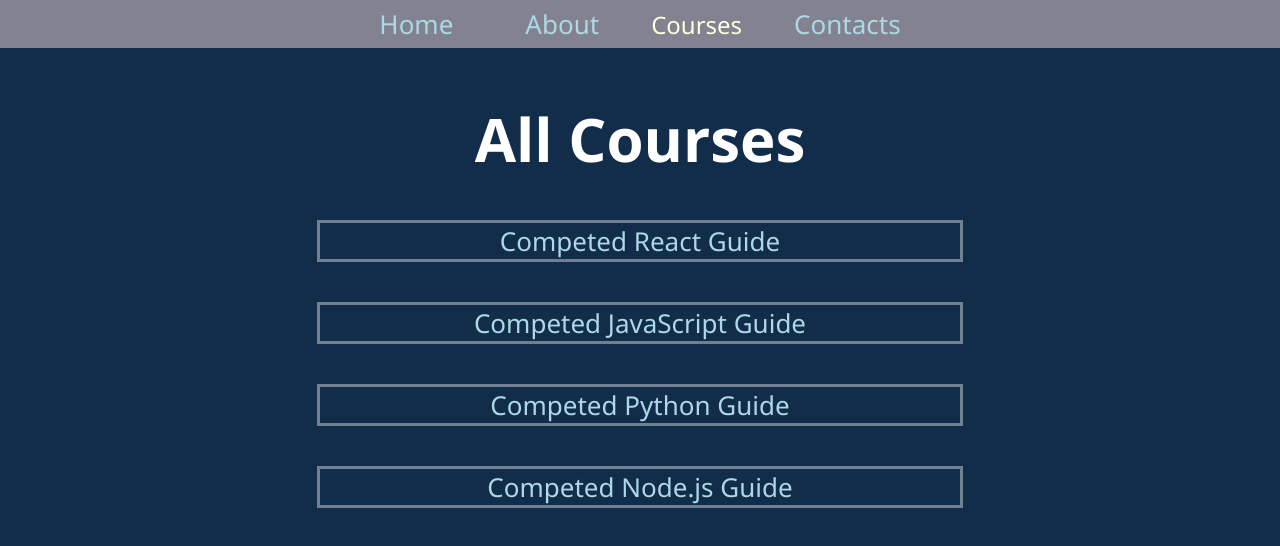
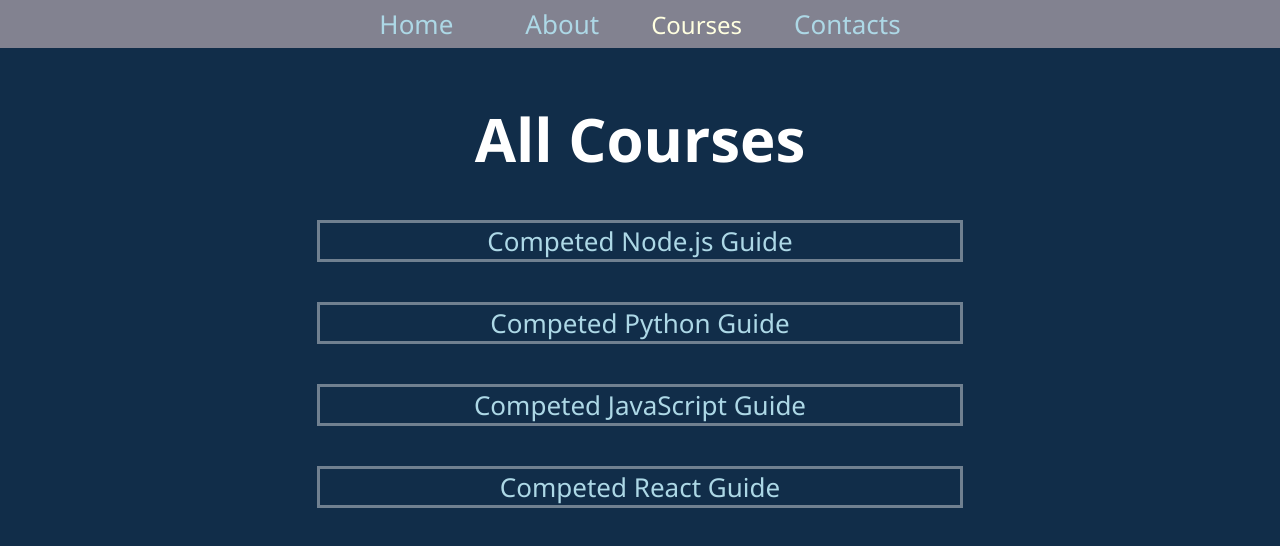
Before and after one commit to ArminA13/React-Router, a React (Create React App) app: page /courses in a window 1280 px wide. Shown: the top 546 px of the page. Built offline with nearby package versions, Linux system fonts and the light colour scheme.

Commit message:
add useLocation, npm query string and sorted dunction for sorting courses

```diff
--- a/package.json
+++ b/package.json
@@ -6,6 +6,7 @@
     "@testing-library/jest-dom": "^5.17.0",
     "@testing-library/react": "^13.4.0",
     "@testing-library/user-event": "^13.5.0",
+    "query-string": "^9.1.0",
     "react": "^18.3.1",
     "react-dom": "^18.3.1",
     "react-router-dom": "^6.4.1",
--- a/src/components/About.jsx
+++ b/src/components/About.jsx
@@ -1,11 +1,5 @@
-import { Link } from "react-router-dom";
-
 const About = () => {
-  return (
-    <>
-      <h1>About</h1>
-    </>
-  );
+  return <h1>About</h1>;
 };
 
 export default About;
--- a/src/components/Courses.jsx
+++ b/src/components/Courses.jsx
@@ -1,11 +1,26 @@
-import { Link } from "react-router-dom";
+import { Link, useLocation } from "react-router-dom";
+import queryString from "query-string";
+import { useState } from "react";
 import courses from "../data/courses";
 
+function sortCourses(courses, key) {
+  const sortedCourses = [...courses];
+  sortedCourses.sort((a, b) => (a[key] > b[key] ? 1 : -1));
+  return sortedCourses;
+}
+
 const Courses = () => {
+  const location = useLocation();
+  const query = queryString.parse(location.search);
+  const [sortKey, setSortKey] = useState(query.sort);
+  const [sortedCourses, setSortedCourses] = useState(
+    sortCourses(courses, sortKey)
+  );
+
   return (
     <>
-      <h1>All Courses</h1>
-      {courses.map((course) => (
+      <h1>{sortKey ? `Courses Sorted By ${sortKey}` : "All Courses"}</h1>
+      {sortedCourses.map((course) => (
         <div className="courseLink" key={course.id}>
           <Link className="link" to={course.slug}>
             {course.title}
--- a/src/components/SingleCourse.jsx
+++ b/src/components/SingleCourse.jsx
@@ -1,11 +1,13 @@
-import { Link, useNavigate, useParams } from "react-router-dom";
+import { Link, useNavigate, useParams, useLocation } from "react-router-dom";
 import courses from "../data/courses";
-import NotFound from "./NotFound";
+
 import { useEffect } from "react";
 
 const SingleCourse = () => {
   const params = useParams();
   const navigate = useNavigate();
+  const location = useLocation();
+
   const course = courses.find((course) => course.slug === params.courseSlug);
   // simply show notfound component
   //   if (!course) {
@@ -15,7 +17,7 @@ const SingleCourse = () => {
     if (!course) {
       navigate("..", { relative: "path" });
     }
-  }, [course]);
+  }, [course, navigate]);
 
   return (
     <>
```
Also changed, not shown: 1 other file (tests, documents, lock files or other folders).
